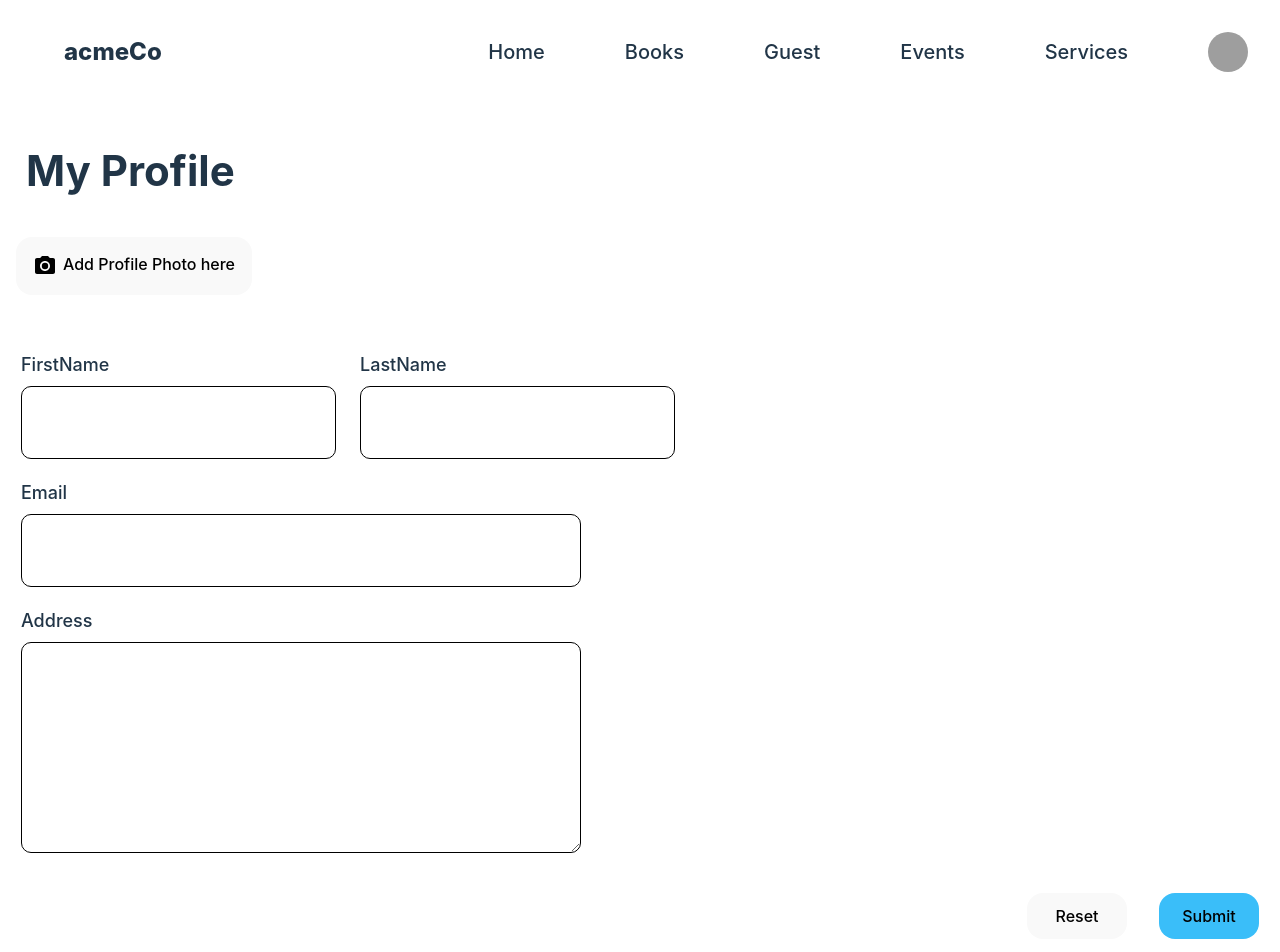
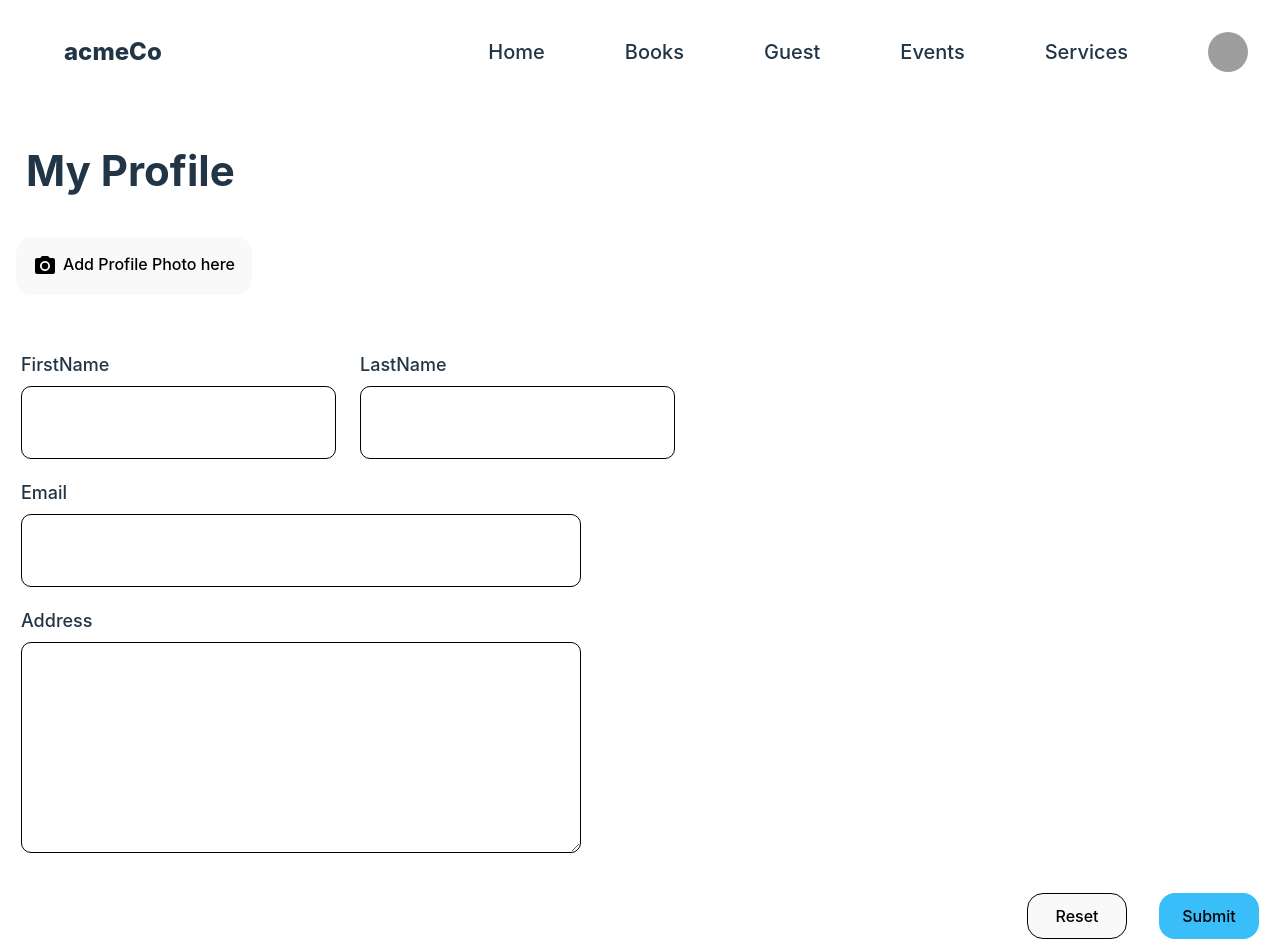
Before and after one commit to Foxhog-x/acmeCo, a React (Vite) app in the folder app/: page / in a window 1280 px wide. Shown: the top 952 px of the page. Built offline with nearby package versions, Linux system fonts and the light colour scheme; grey boxes are pictures that could not be loaded.

Commit message:
button background fix

```diff
--- a/app/src/pages/profilepage/Profilepage.tsx
+++ b/app/src/pages/profilepage/Profilepage.tsx
@@ -204,6 +204,8 @@ export const Profilepage = ({ setOpen }: IProps) => {
                   padding: 12,
                   minWidth: 100,
                   borderRadius: "1rem",
+                  border: "1px solid black ",
+                  color: "black",
                 }}
               >
                 Reset
@@ -216,6 +218,8 @@ export const Profilepage = ({ setOpen }: IProps) => {
                   minWidth: 100,
                   borderRadius: "1rem",
                   backgroundColor: "#3ABEF9",
+
+                  color: "black",
                 }}
                 type="submit"
               >
```
